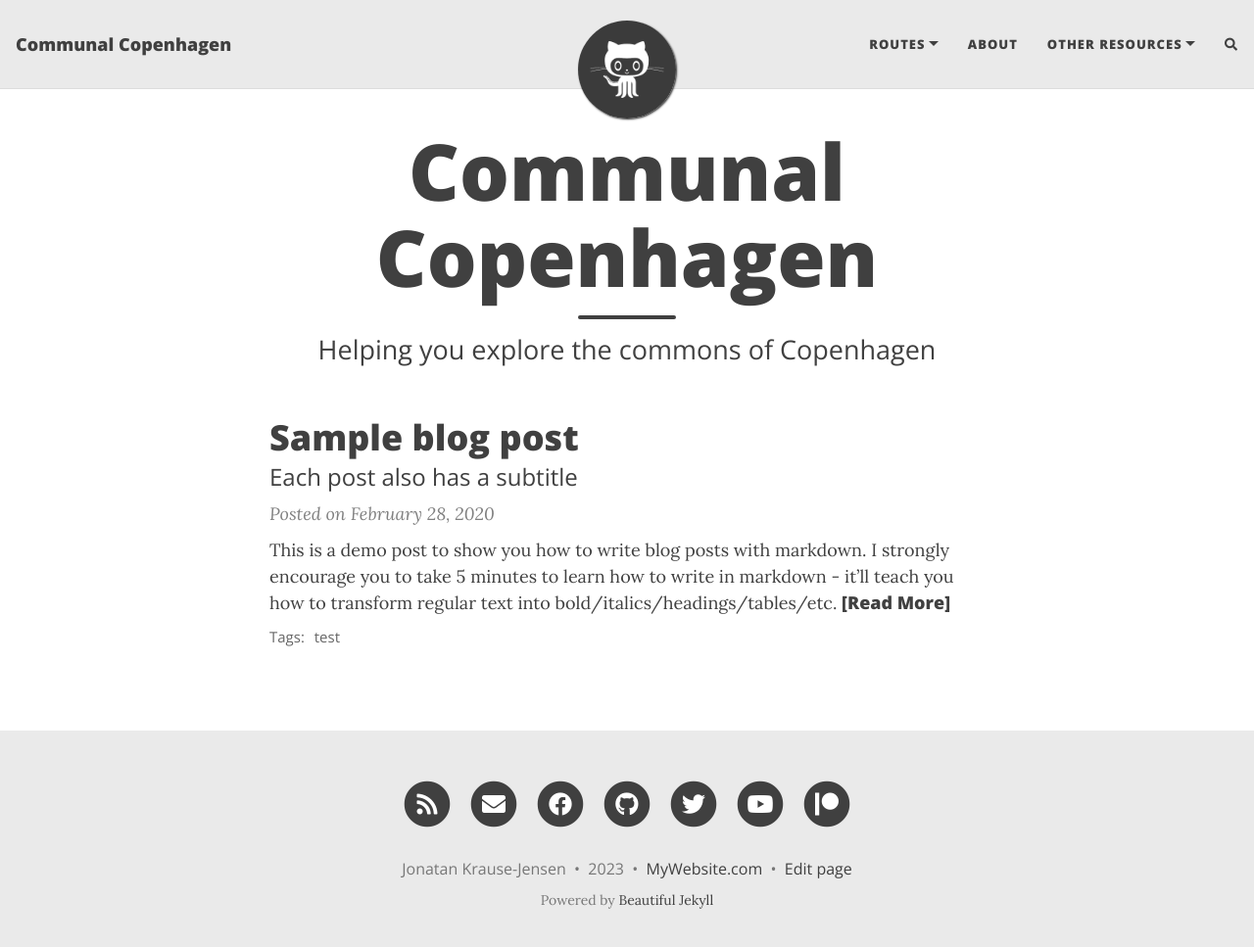
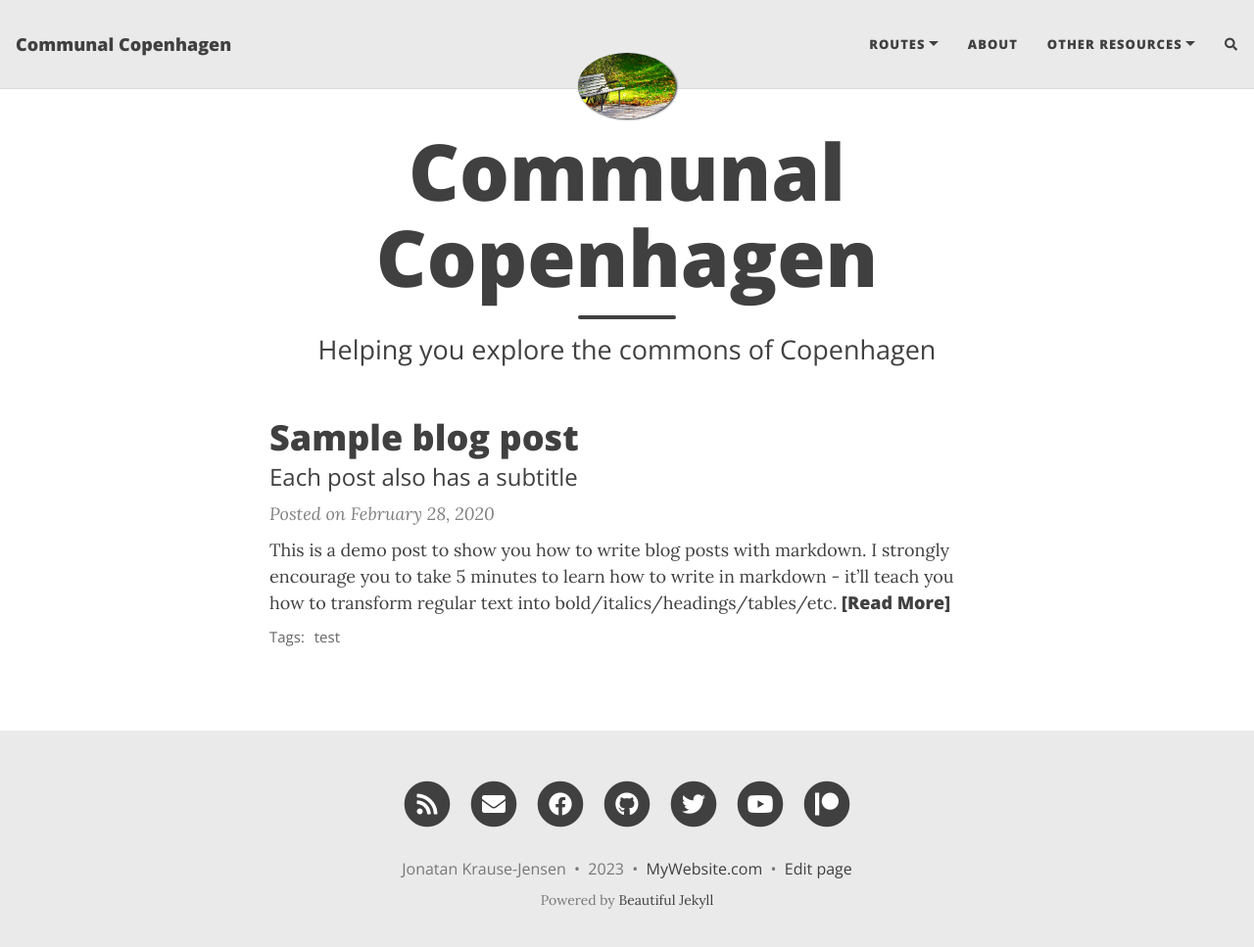
Before and after one commit to Dj0nf1/RunningRoutes, a Jekyll site: the page built from index.html, in a window 1280 px wide and 980 px high. Shown: the top 967 px of the window at 98% size. Built offline with Jekyll 4.4.1, drawn with Linux system fonts in a browser that asks for light colours; nearby versions of some CDN libraries; the list of posts is cut into pages by our own code; comment, search, counter and statistics services are not loaded.

Commit message:
Update _config.yml

```diff
--- a/_config.yml
+++ b/_config.yml
@@ -35,7 +35,7 @@
 
 # Image to show in the navigation bar - works best with a square image
 # Remove this parameter if you don't want an image in the navbar
-avatar: "/assets/img/avatar-icon.png"
+avatar: "/assets/img/wood-bench-241005_640.jpg"
 
 # By default, the image is cut into a circle. You can disable this behaviour by setting 'round-avatar: false'
 round-avatar: true
```
